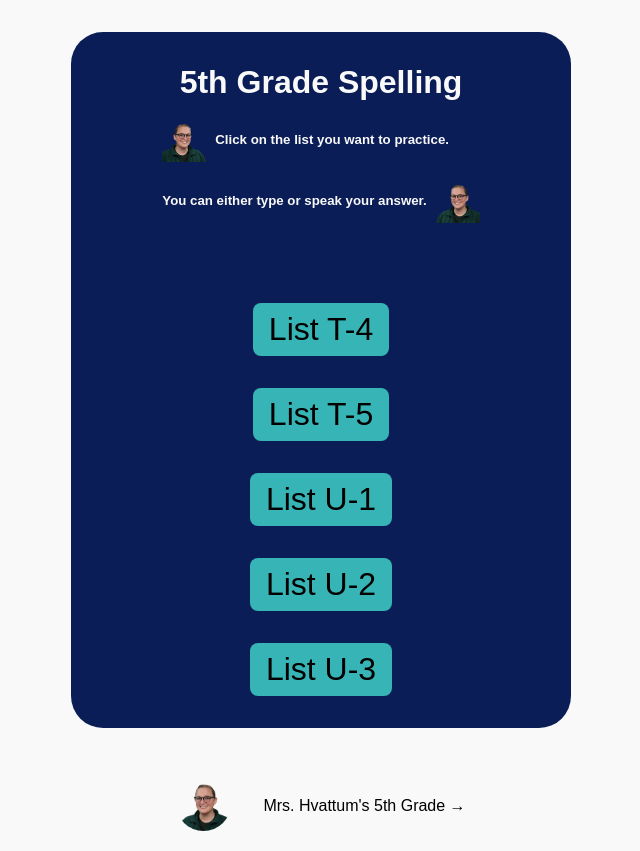
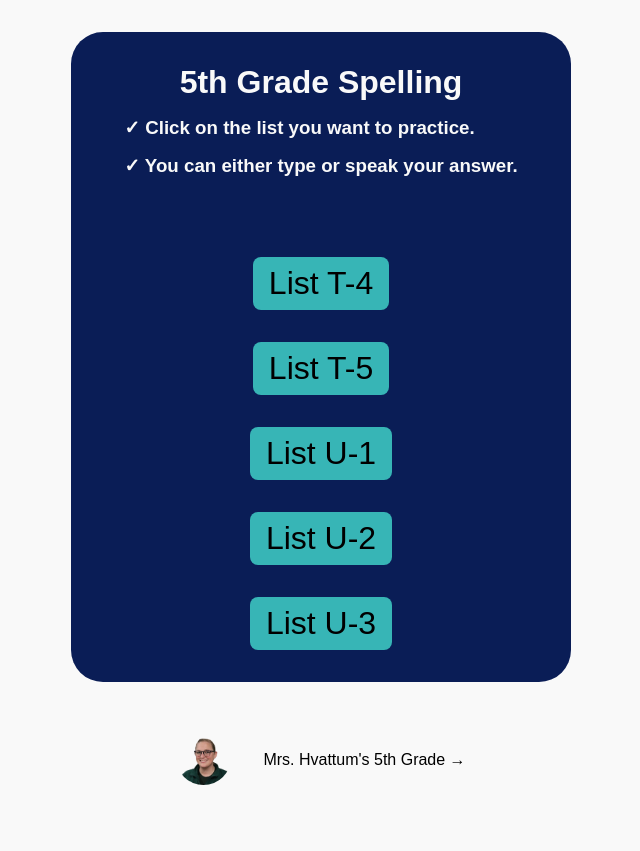
Before and after one commit to JohnAFernandez/spellrite, a Next.js app: page / in a window 1280 px wide. Shown: the whole page, without its empty margins (319-959 px from the left). After the commit the page ends 805 px from the top, so only its background shows below. Built offline with nearby package versions, Linux system fonts and the light colour scheme.

Commit message:
remove img from home page

```diff
--- a/src/app/page.jsx
+++ b/src/app/page.jsx
@@ -25,33 +25,33 @@ export default function Home() {
                     }}>
                     <li className={styles.directionItem}>
                         <div className={styles.directionsRow}>
-                            <Image
+                            {/* <Image
                                 aria-hidden
                                 src="/assets/lacey_no_bg.png"
                                 alt="Globe icon"
                                 width={45}
                                 height={45}
                                 className={styles.directionsImg1}
-                            />
-                            <h5>
+                            /> */}
+                            <h3>
                                 {/* Click on this week&apos;s spelling list to practice. */}
-                                Click on the list you want to practice.
-                            </h5>
+                                ✓ Click on the list you want to practice.
+                            </h3>
                         </div>
                     </li>
                     <li className={styles.directionItem}>
                         <div className={styles.directionsRow}>
-                            <h5>
-                                You can either type or speak your answer.
-                            </h5>
-                            <Image
+                            <h3>
+                            ✓ You can either type or speak your answer.
+                            </h3>
+                            {/* <Image
                                 aria-hidden
                                 src="/assets/lacey_no_bg.png"
                                 alt="Globe icon"
                                 width={45}
                                 height={45}
                                 className={styles.directionsImg2}
-                            />
+                            /> */}
                         </div>
 
                     </li>
```
